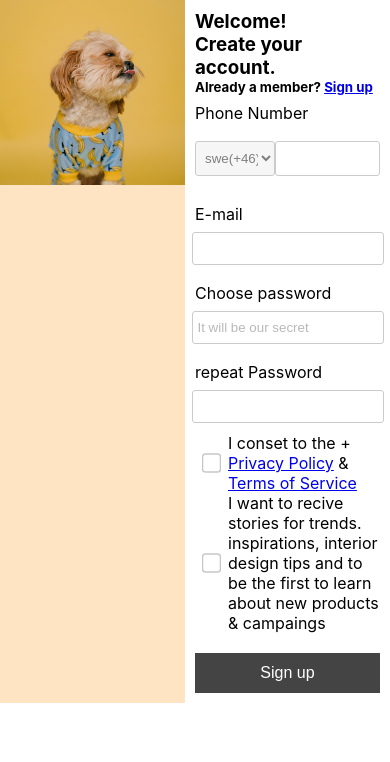
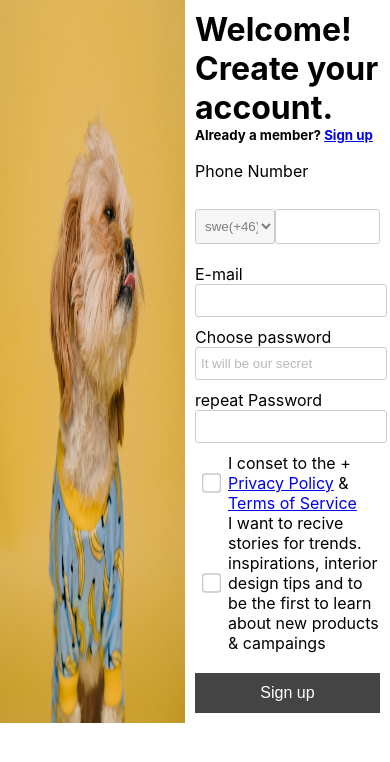
Before and after one commit to RustyNick/Login-page, a React (Create React App) app in the folder login-page/: page / in a window 390 px wide. Shown: the top 762 px of the page. Built offline with nearby package versions, Linux system fonts and the light colour scheme.

Commit message:
img fix and mobile responsive

```diff
--- a/login-page/src/component/Form.js
+++ b/login-page/src/component/Form.js
@@ -1,13 +1,13 @@
 import React from 'react'
-
+import PageTitle from './PageTitle'
 
 
 function Form() {
   return (
     <div className='container container__form' >
+        <PageTitle/>
 
-        <label className='label'>Phone Number</label>
-
+        <label className='label container container__form__input'>Phone Number</label>
         <div className='container container__form__input'>
           <select className="input input__areaCode">
             <option className='input' value="sweden" >swe(+46)</option>
@@ -15,12 +15,12 @@ function Form() {
         <input className="input input__phoneNumber" placeholder=''/>
         </div>
 
-        <div className='container container__form'>
+        <div className='container container__form__inner'>
           <label className='label'>E-mail</label>
           <input className="input" placeholder=''/>
         </div>
 
-        <div className='container container__form'>
+        <div className='container container__form__inner'>
         <label className='label label__input_title'>Choose password</label>
         <input className="input" type="password" placeholder='It will be our secret'/>
         <label className='label'>repeat Password</label>
@@ -28,7 +28,7 @@ function Form() {
         </div>
 
 
-        <div className='container container__form container__checkbox'>
+        <div className='container container__form__inner container__checkbox'>
 
         <div className='container__App'>
           <input className='input__checkbox ' type="checkbox"  />  <div>I conset to the + <a href="#">Privacy Policy</a> & <a href="#">Terms of Service</a> </div>
--- a/login-page/src/component/Image.js
+++ b/login-page/src/component/Image.js
@@ -2,9 +2,10 @@ import React from 'react'
 
 function Image() {
   return (
-    <div>
+
       <img src={require('../resource/MediaPlaceholder.png')} alt='happy dog'/>
-    </div>
+
+
   )
 }
 
--- a/login-page/src/component/PageTitle.js
+++ b/login-page/src/component/PageTitle.js
@@ -2,14 +2,16 @@ import React from 'react'
 
 function PageTitle() {
   return (
-    <div>
-      <h3>
+    <div className='title' >
+
+      <h1>
         Welcome!
         <br/>
         Create your account.
-      </h3>
-<h5>Already a member? <a href="#">Sign up</a> </h5>
+      </h1>
 
+
+      <h5>Already a member? <a href="#">Sign up</a> </h5>
     </div>
   )
 }
--- a/login-page/src/component/RightContainer.js
+++ b/login-page/src/component/RightContainer.js
@@ -1,11 +1,9 @@
 import React from 'react'
 import Form from './Form'
-import PageTitle from './PageTitle'
 
 function RightContainer() {
   return (
     <div className='container container__right'>
-        <PageTitle/>
         <Form/>
     </div>
   )
```
